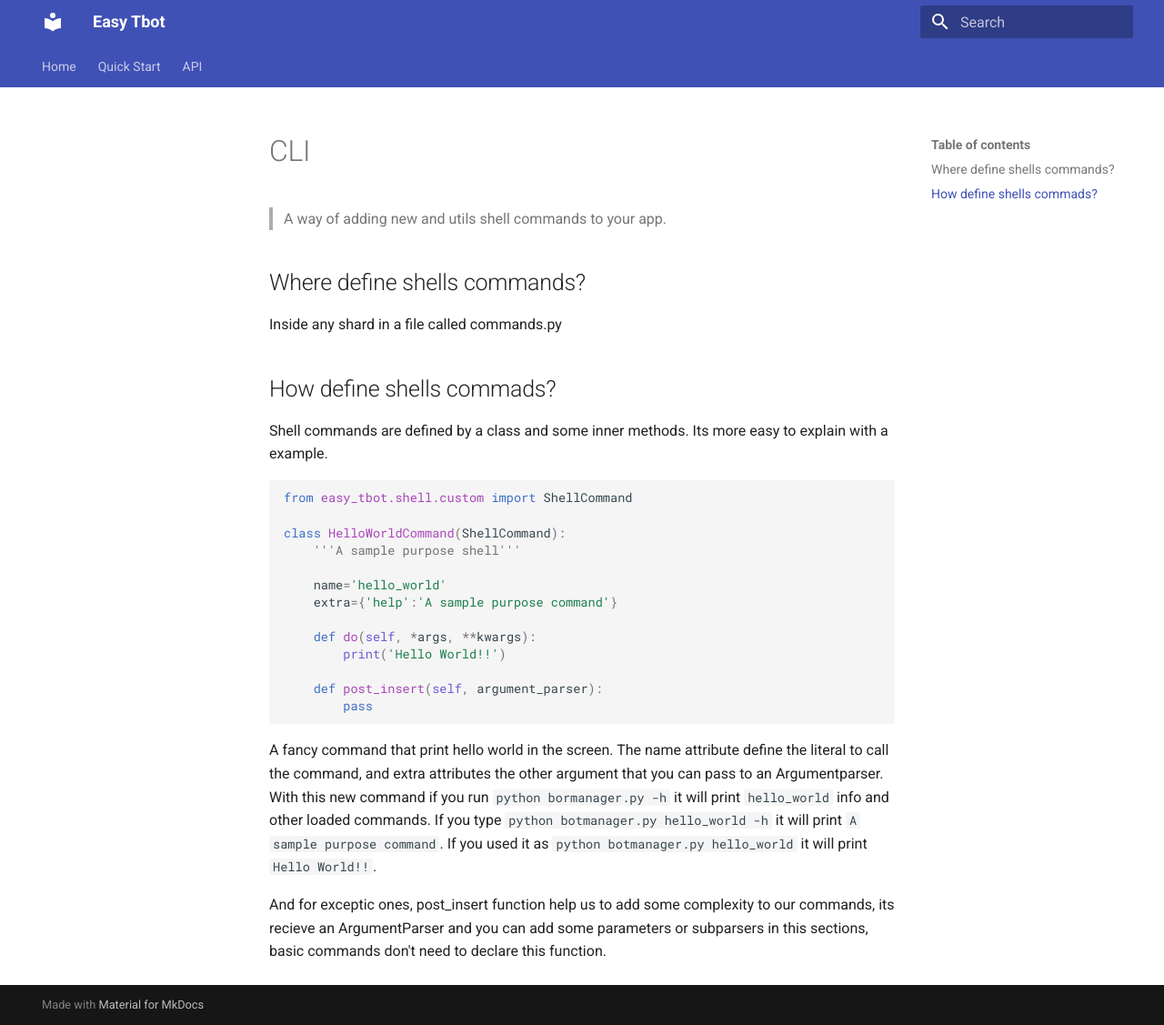
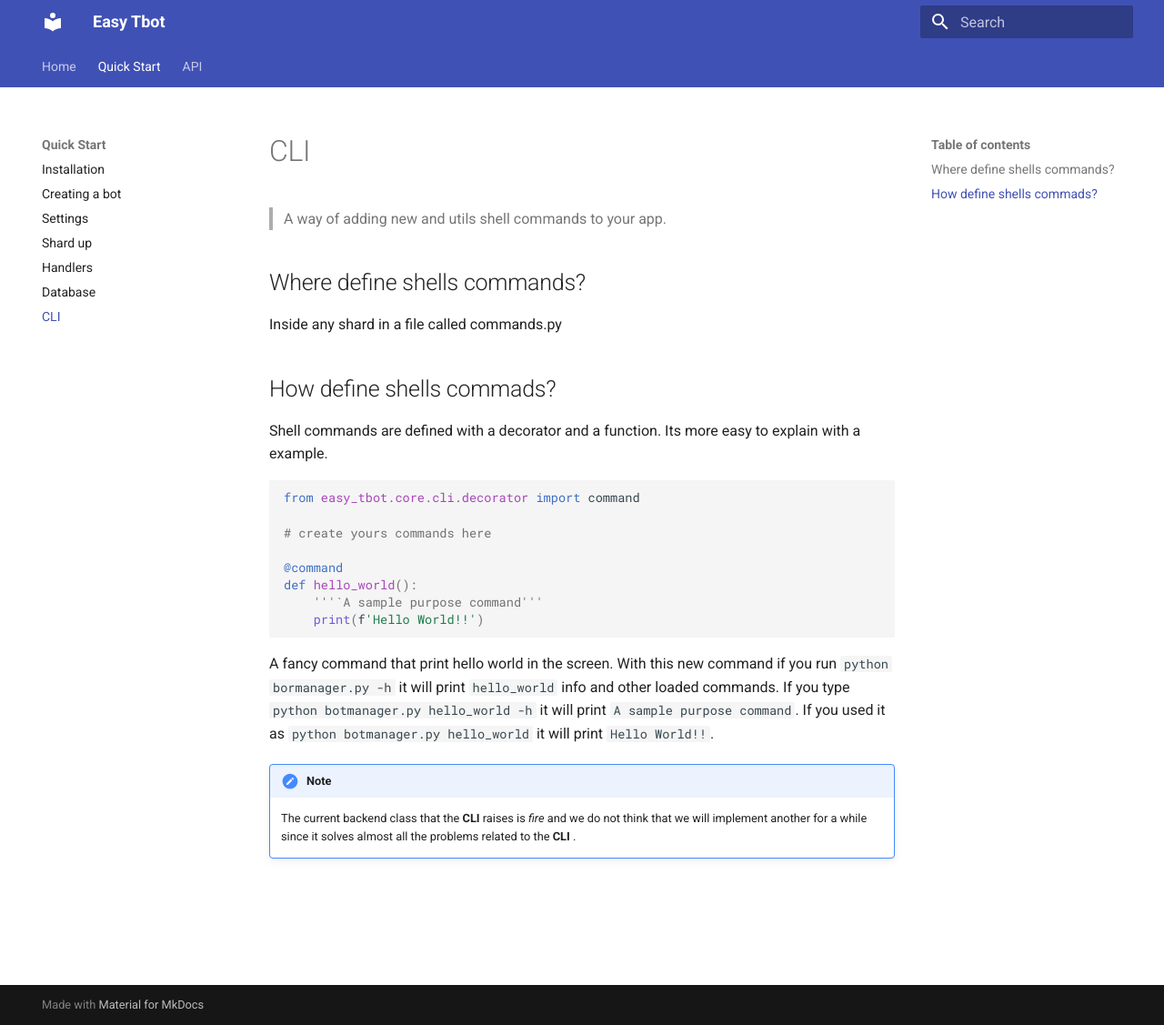
Before and after one commit to GowtherZil/easy_tbot, an MkDocs documentation site: the page built from docs/quick/cli.md, in a window 1280 px wide and 1127 px high. Shown: the whole window at 91% size. Built offline with MkDocs 1.6.1 and Material for MkDocs 9.7.7, drawn with Linux system fonts in a browser that asks for light colours.

Commit message:
added cli docs

````diff
--- a/docs/quick/cli.md
+++ b/docs/quick/cli.md
@@ -8,24 +8,21 @@
 
 ## How define shells commads?
 
-Shell commands are defined by a class and some inner methods. Its more easy to explain with a example.
+Shell commands are defined with a decorator and a function. Its more easy to explain with a example.
 
 ```python
-from easy_tbot.shell.custom import ShellCommand
+from easy_tbot.core.cli.decorator import command
 
-class HelloWorldCommand(ShellCommand):
-    '''A sample purpose shell'''
+# create yours commands here
 
-    name='hello_world'
-    extra={'help':'A sample purpose command'}
+@command
+def hello_world():
+    '''`A sample purpose command'''
+    print(f'Hello World!!')
 
-    def do(self, *args, **kwargs):
-        print('Hello World!!')
-
-    def post_insert(self, argument_parser):
-        pass
 ```
 
-A fancy command that print hello world in the screen. The name attribute define the literal to call the command, and extra attributes the other argument that you can pass to an Argumentparser. With this new command if you run `python bormanager.py -h` it will print `hello_world` info and other loaded commands. If you type `python botmanager.py hello_world -h` it will print `A sample purpose command`. If you used it as `python botmanager.py hello_world` it will print `Hello World!!`.
+A fancy command that print hello world in the screen. With this new command if you run `python bormanager.py -h` it will print `hello_world` info and other loaded commands. If you type `python botmanager.py hello_world -h` it will print `A sample purpose command`. If you used it as `python botmanager.py hello_world` it will print `Hello World!!`.
 
- And for exceptic ones, post_insert function help us to add some complexity to our commands, its recieve an ArgumentParser and you can add some parameters or subparsers in this sections, basic commands don't need to declare this function.
+!!! note
+    The current backend class that the **CLI** raises is *fire* and we do not think that we will implement another for a while since it solves almost all the problems related to the **CLI** .
--- a/mkdocs.yml
+++ b/mkdocs.yml
@@ -25,6 +25,8 @@
         Shard up: quick/shard_up.md
         Handlers: quick/handlers.md
         Database: quick/database.md
+        CLI: quick/cli.md
+
     - API:
         easy_tbot: api/easy_tbot.__init__.md
         easy_tbot.core: api/easy_tbot.core.__init__.md
````
Also changed, not shown: docs/quick/adding_templates.md (deleted), docs/quick/templates.md (added).
